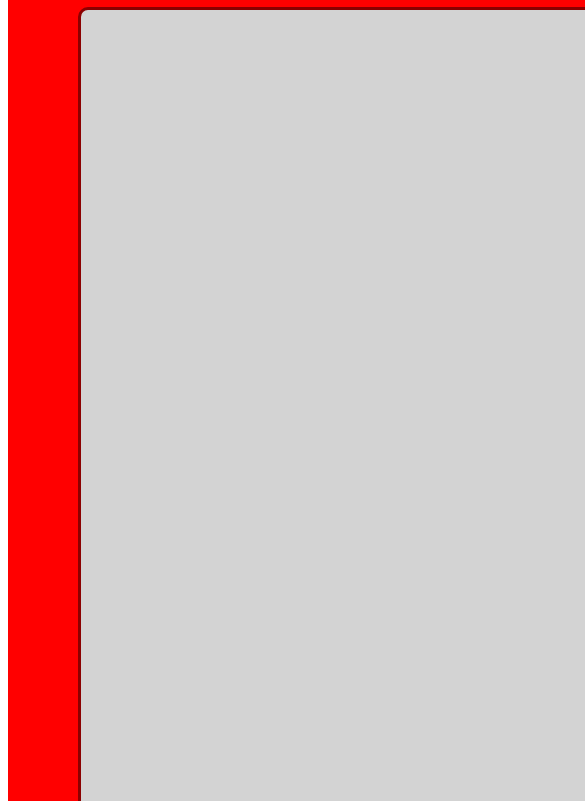
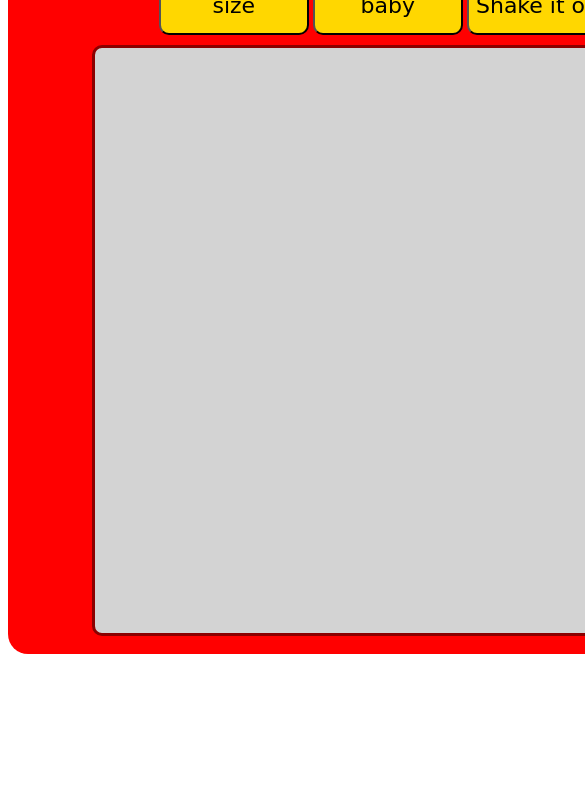
Before and after one commit to jordanacaley/etch-a-sketch, a plain HTML site: page index.html in a window 390 px wide. Shown: the part 198-999 px from the top of the page, 585 px wide, since content can reach past the window. After the commit the page ends 860 px from the top, so only its background shows below. Drawn offline with Linux system fonts and the light colour scheme; a web font is replaced by a local one.

Commit message:
Make responsive

```diff
--- a/app.js
+++ b/app.js
@@ -20,14 +20,14 @@ function defaultView(defaultInput) {
 
     addDivs(numberOfDivs);
 
-    // box color darkens by 20% with each pass through
+    // box color darkens by 33% with each pass through
     const boxes = document.querySelectorAll('.boxes');
     boxes.forEach((box) => {
         box.count = 0;
         box.addEventListener('mouseover', (e) => {
             e.target.style.backgroundColor = 'black';
             e.target.count += 1;
-            e.target.style.opacity = 0.3 * e.target.count;
+            e.target.style.opacity = 0.33 * e.target.count;
         });
     });
 }
--- a/main.css
+++ b/main.css
@@ -10,6 +10,10 @@
     width: 1100px;
     border-radius: 20px;
     margin: 0 auto;
+    height: 100vh;
+    width: 90vh;
+    justify-items: center;
+    align-items: center;
 }
 
 #button-container {
@@ -29,8 +33,8 @@ button {
 
 #container {
     display: grid;
-    width: 960px;
-    height: 960px;
+    width: 70vh;
+    height: 70vh;
     border: 3px solid darkred;
     background-color: lightgray;
     margin-bottom: 50px;
```
